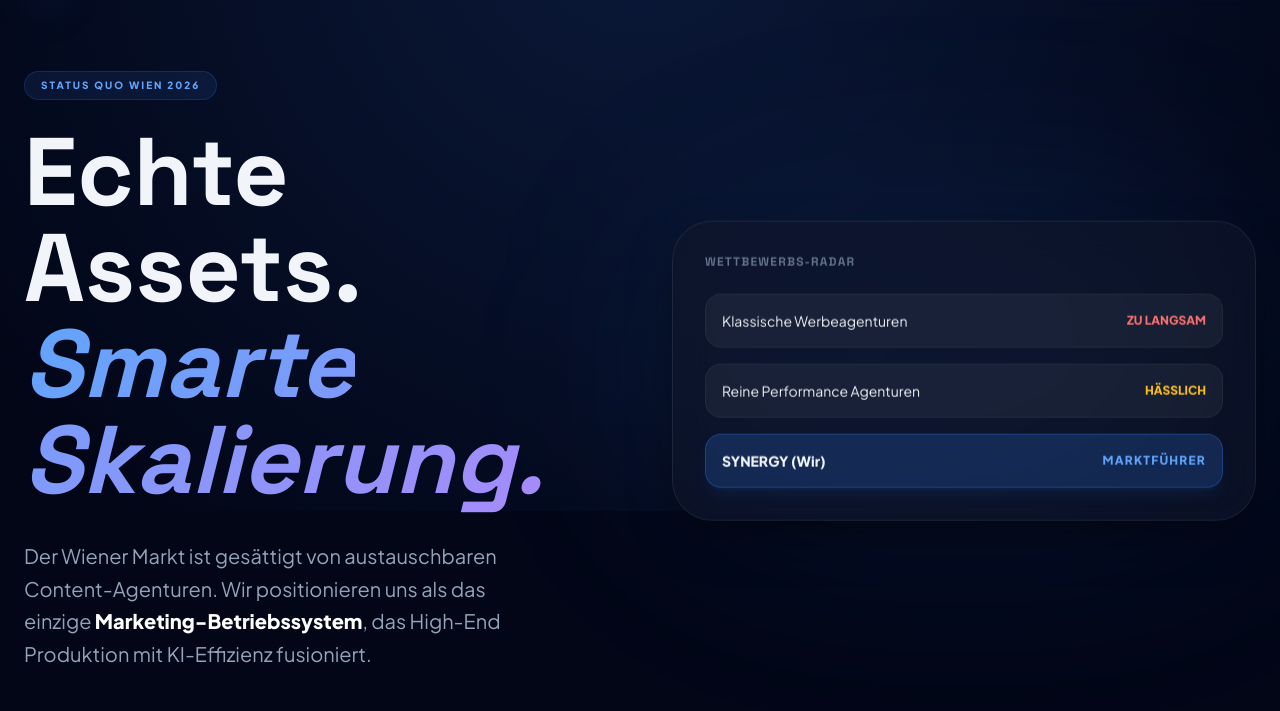
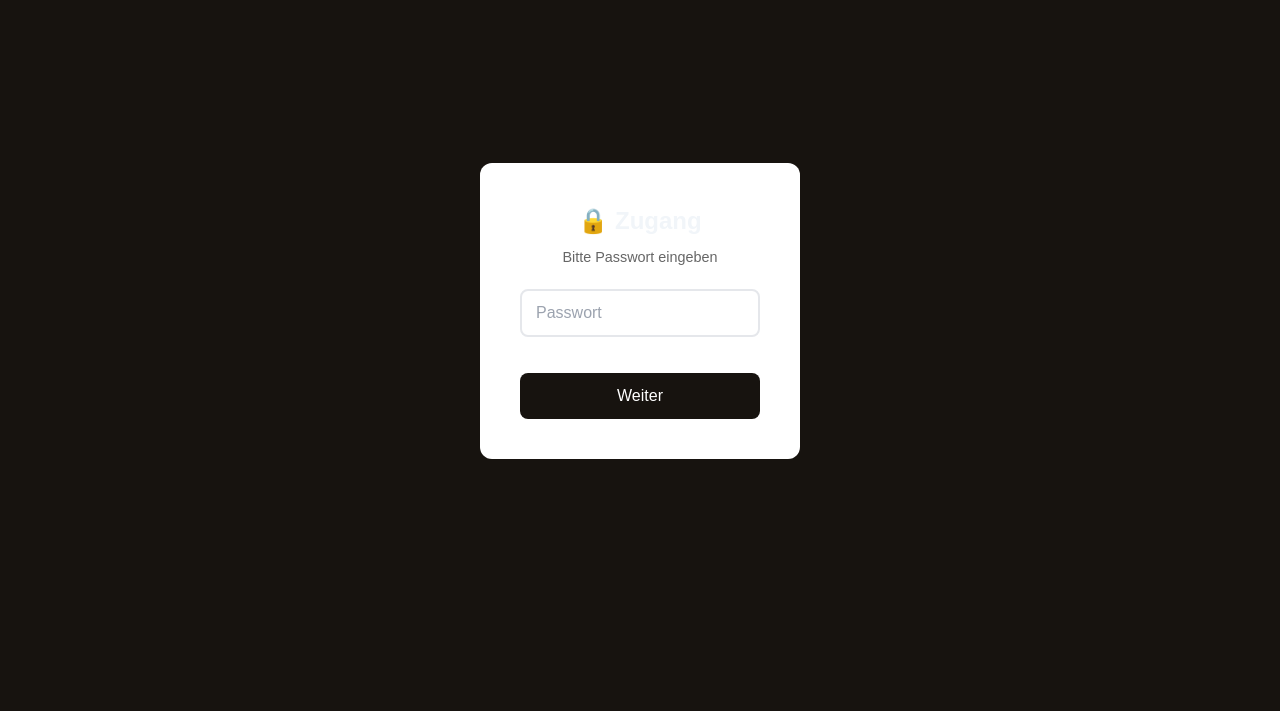
Before and after one commit to Paging2316/synergy_2026, a plain HTML site: page index.html in a window 1280 px wide. Shown: the part 89-800 px from the top of the page. Drawn offline with nearby package versions, Linux system fonts and the light colour scheme.

Commit message:
feat: add password protection

```diff
--- a/index.html
+++ b/index.html
@@ -1,6 +1,34 @@
 <!DOCTYPE html>
 <html lang="de">
-<head>
+<head><script>
+(function(){
+  var PW='5ports3dition*!';
+  var KEY='_site_auth';
+  if(localStorage.getItem(KEY)===PW)return;
+  document.documentElement.style.display='none';
+  var ov=document.createElement('div');
+  ov.style.cssText='position:fixed;inset:0;background:#17130f;display:flex;align-items:center;justify-content:center;z-index:99999;font-family:sans-serif';
+  ov.innerHTML='<div style="background:#fff;padding:40px;border-radius:12px;text-align:center;max-width:320px;width:90%">'
+    +'<div style="font-size:1.5rem;font-weight:700;margin-bottom:8px">🔒 Zugang</div>'
+    +'<div style="color:#666;font-size:.9rem;margin-bottom:20px">Bitte Passwort eingeben</div>'
+    +'<input id="_pw_in" type="password" placeholder="Passwort" style="width:100%;padding:10px 14px;border:2px solid #e5e7eb;border-radius:8px;font-size:1rem;outline:none;box-sizing:border-box">'
+    +'<div id="_pw_err" style="color:#dc2626;font-size:.8rem;margin-top:8px;min-height:16px"></div>'
+    +'<button id="_pw_btn" style="margin-top:12px;width:100%;padding:11px;background:#17130f;color:#fff;border:none;border-radius:8px;font-size:1rem;cursor:pointer">Weiter</button>'
+    +'</div>';
+  function check(){
+    var v=document.getElementById('_pw_in').value;
+    if(v===PW){localStorage.setItem(KEY,PW);document.body.removeChild(ov);document.documentElement.style.display='';}
+    else{document.getElementById('_pw_err').textContent='Falsches Passwort';}
+  }
+  document.addEventListener('DOMContentLoaded',function(){
+    document.body.appendChild(ov);
+    document.documentElement.style.display='';
+    document.getElementById('_pw_btn').addEventListener('click',check);
+    document.getElementById('_pw_in').addEventListener('keydown',function(e){if(e.key==='Enter')check();});
+    document.getElementById('_pw_in').focus();
+  });
+})();
+</script>
     <meta charset="UTF-8">
     <meta name="viewport" content="width=device-width, initial-scale=1.0">
     <title>THE CONTENT OS | Strategische Analyse 2026</title>
```
